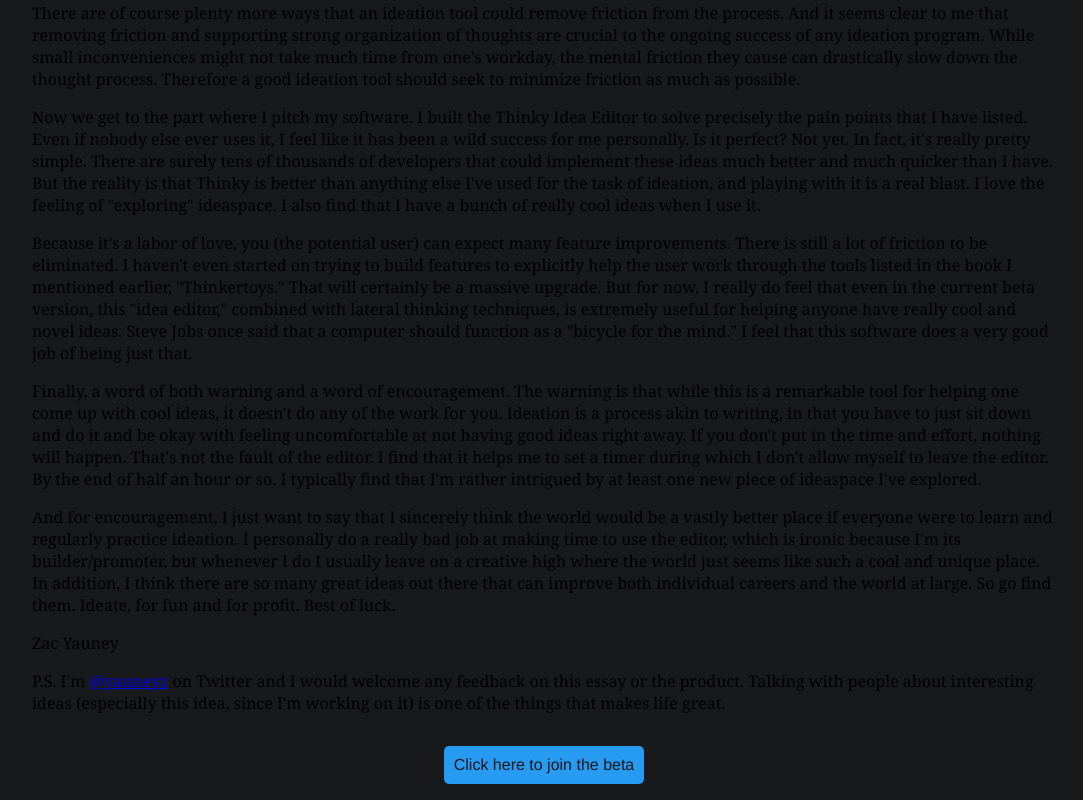
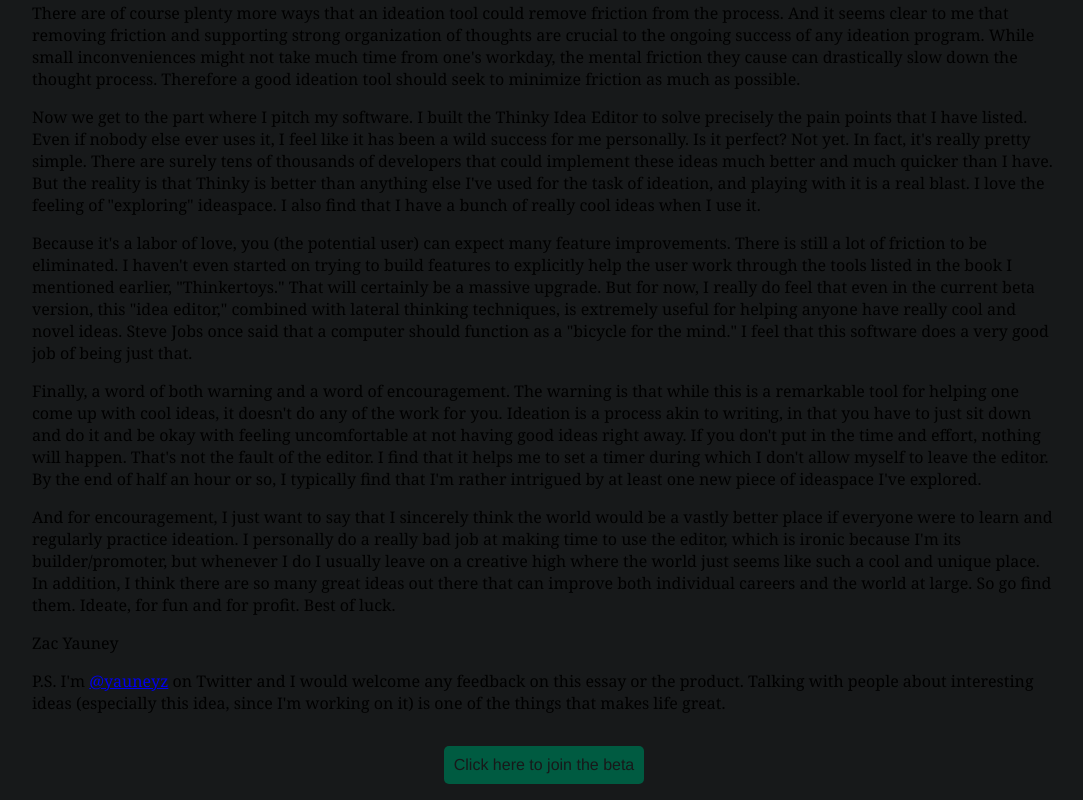
Before and after one commit to yauneyz/thinky-v2, a React (Create React App) app in the folder client/: page /essay in a window 1280 px wide. Shown: the part 1612-2412 px from the top of the page, without its empty margins (96-1179 px from the left). Built offline with nearby package versions, Linux system fonts and the light colour scheme; no server answers.

Commit message:
Improved Dark Mode

```diff
--- a/client/src/App.css
+++ b/client/src/App.css
@@ -4,7 +4,7 @@
 }
 
 .faIcon{
-	color: black;
+	color: white;
 	&:hover{
 		color: #00bcd4;
 	}
--- a/client/src/components/EditorsContainer.js
+++ b/client/src/components/EditorsContainer.js
@@ -23,7 +23,7 @@
   height: 100%;
   display: flex;
   flex-wrap: wrap;
-  background-color: ${colorscheme.tertiary};
+  background-color: ${colorscheme.textBackground};
 `;
 
 const EditorText = styled.textarea`
@@ -35,6 +35,8 @@
   font-family: ${fonts.body};
   font-size: 14px;
   padding: 8px;
+  background: ${colorscheme.textBackground};
+  color: ${colorscheme.text};
   &:focus {
     outline: none;
     border: 1px solid ${colorscheme.secondary};
--- a/client/src/components/TabBar.js
+++ b/client/src/components/TabBar.js
@@ -12,7 +12,6 @@
 const TabBarContainer = styled.div`
   height: 2em;
   width: 100%;
-  background: #ddd;
   display: flex;
   font-family: ${fonts.heading};
   background: ${colorscheme.quartenary};
@@ -161,7 +160,7 @@
 
 const TabButton = styled(TabButtonBase)`
   background: ${(props) => (props.open === props.index ? "#fff" : "gray")};
-  color: ${(props) => (props.open === props.index ? "black" : "white")};
+  color: ${(props) => (props.open === props.index ? "silver" : "white")};
   width: 8em;
   border-top-left-radius: 4px;
   border-top-right-radius: 4px;
@@ -169,8 +168,9 @@
   margin-bottom: 0;
   display: flex;
   align-items: center;
+  background: ${colorscheme.secondary};
   &:hover {
-    background: ${colorscheme.secondary};
+    background: ${colorscheme.tertiary};
     color: ${colorscheme.text};
     cursor: pointer;
   }
--- a/client/src/constants/colorscheme.js
+++ b/client/src/constants/colorscheme.js
@@ -1,14 +1,15 @@
 const dark = {
   primary: "#17191aff",
-  secondary: "#279af1ff",
-  tertiary: "#fbf5f3ff",
+  secondary: "#005B41",
+  tertiary: "#008170",
   quaternary: "#23ce6bff",
   quinary: "#a64253ff",
   axesList: "#464a4f",
   red: "#ff4136ff",
   green: "rgb(46,164,79)",
+  textBackground: "#232D3F",
   contrastText: "#fff",
-  text: "#000",
+  text: "white",
 };
 
 const light = {
```
